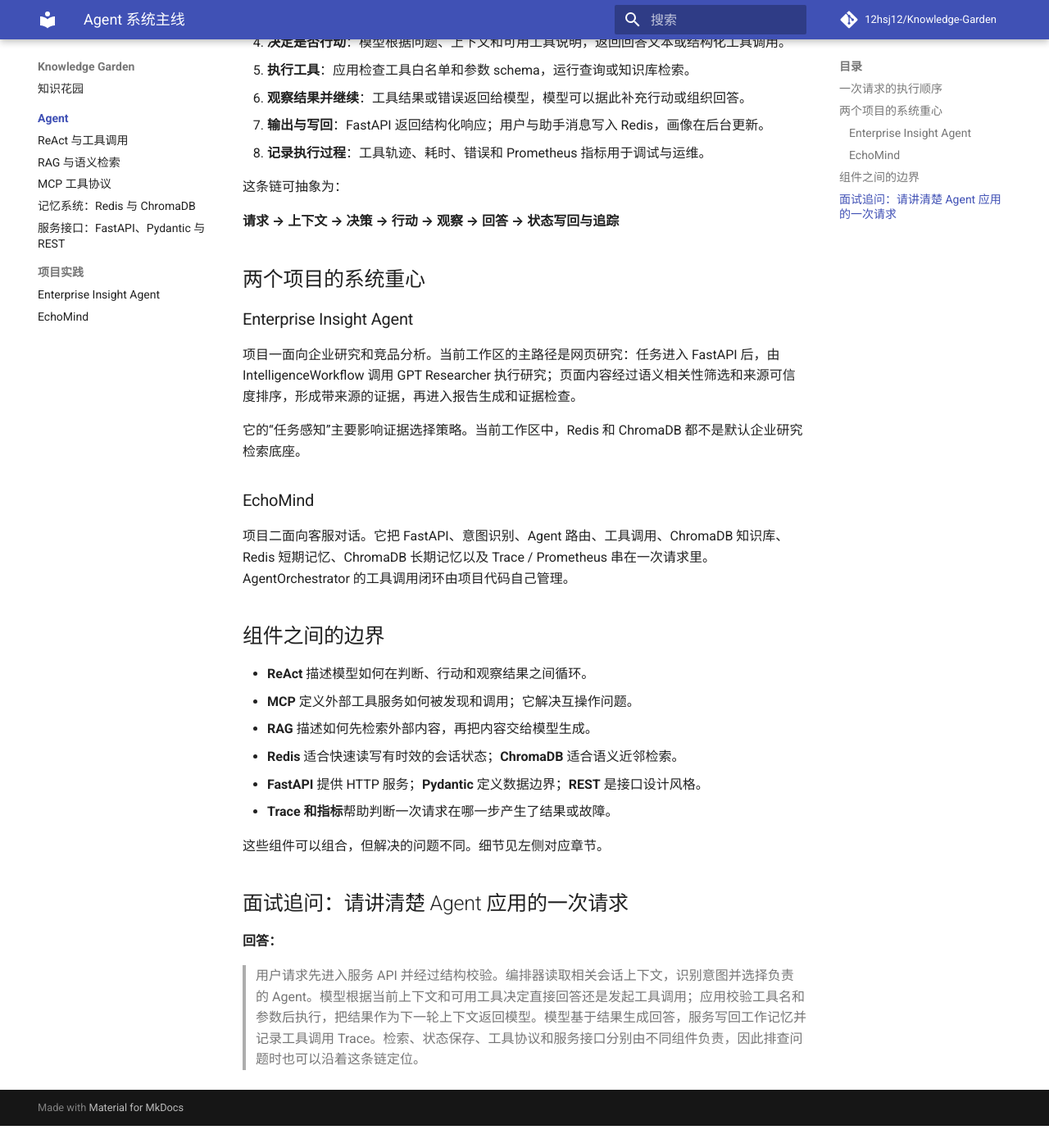
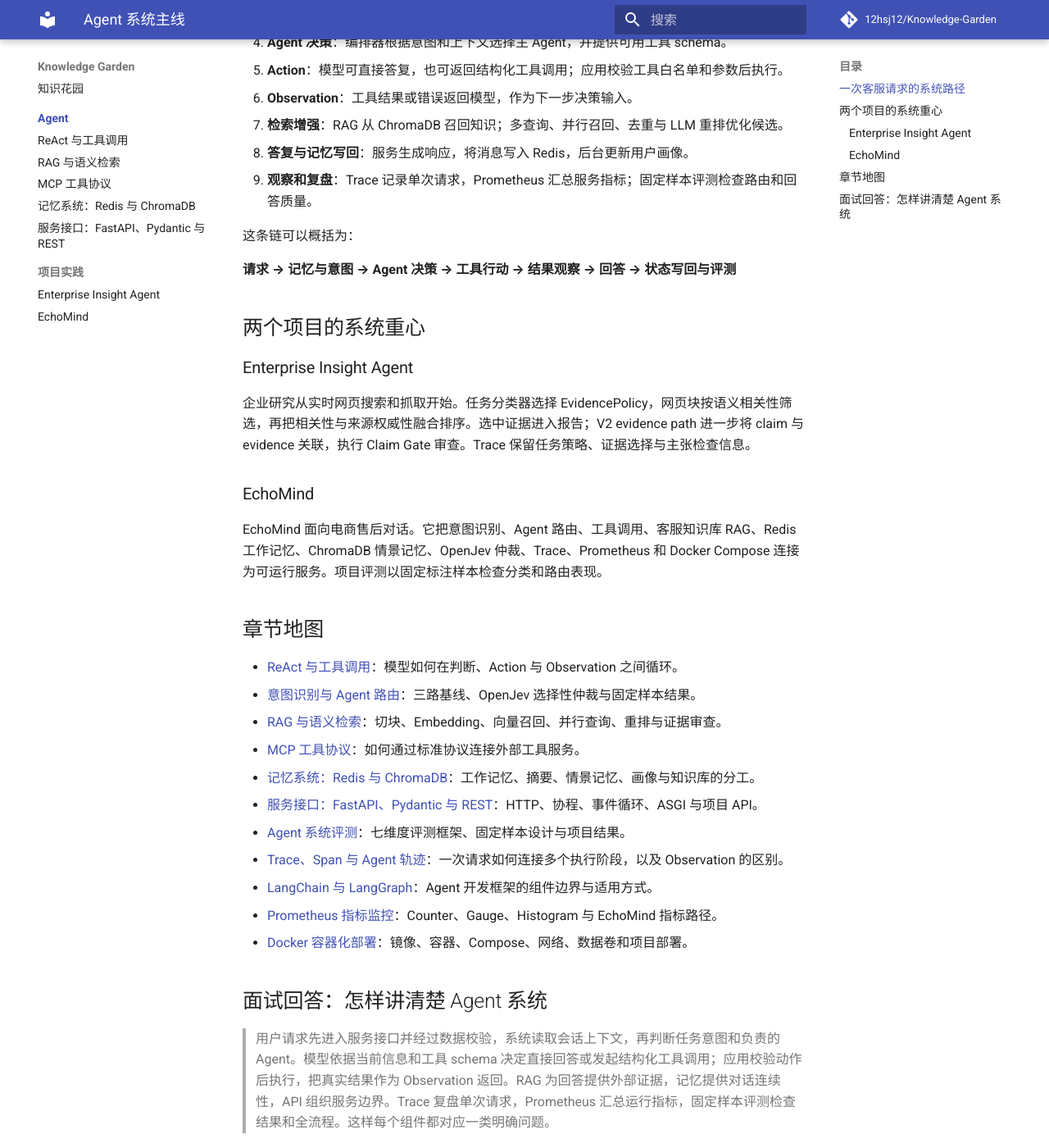
Before and after one commit to 12hsj12/Knowledge-Garden, an MkDocs documentation site: the page built from docs/agent/index.md, in a window 1280 px wide and 1400 px high, scrolled down 476 px. Shown: the whole window at 82% size. Built offline with MkDocs 1.6.1 and Material for MkDocs 9.7.7, drawn with Linux system fonts in a browser that asks for light colours; comment, search, counter and statistics services are not loaded; before the commit the page ends 1849 px from its top, so only the background shows below that; some of the changed text lies outside the part shown.

Commit message:
更新 Agent 主线与章节导航

```diff
--- a/docs/agent/index.md
+++ b/docs/agent/index.md
@@ -1,49 +1,49 @@
 # Agent 系统主线
 
-Agent 应用不是单独一个大模型调用。它把模型、上下文、工具、外部知识、状态管理和服务接口组合成一个可运行的闭环。学习各个组件前，先看一条完整请求如何经过系统。
+Agent 应用不是一次大模型调用。它把请求理解、上下文、工具、外部知识、会话状态、服务接口与运行观测组合成一条可运行、可评测的链路。先从一次请求看整体，再沿不同子章节拆解每个组件。
 
-## 一次请求的执行顺序
+## 一次客服请求的系统路径
 
-以 EchoMind 的客服对话为例：
+以 EchoMind 的售后对话为例：
 
-1. **接收请求**：FastAPI 接收 HTTP 请求，Pydantic 把 JSON 解析成有字段定义的请求模型。
-2. **读取上下文**：系统从 Redis 读取当前会话近期消息和摘要；从 ChromaDB 读取与问题相关的历史记忆和用户画像。
-3. **理解和路由**：意图识别器判断用户要解决的问题，编排器选出主 Agent，必要时加入辅助 Agent。
-4. **决定是否行动**：模型根据问题、上下文和可用工具说明，返回回答文本或结构化工具调用。
-5. **执行工具**：应用检查工具白名单和参数 schema，运行查询或知识库检索。
-6. **观察结果并继续**：工具结果或错误返回给模型，模型可以据此补充行动或组织回答。
-7. **输出与写回**：FastAPI 返回结构化响应；用户与助手消息写入 Redis，画像在后台更新。
-8. **记录执行过程**：工具轨迹、耗时、错误和 Prometheus 指标用于调试与运维。
+1. **HTTP 入口**：FastAPI 接收 JSON，Pydantic 解析请求字段。
+2. **加载上下文**：Redis 读取当前会话近期消息与摘要；ChromaDB 搜索相关历史和用户画像。
+3. **意图识别**：LLM、Embedding、Pattern 提供多路分类信号；OpenJev 可对边界案例选择性仲裁。
+4. **Agent 决策**：编排器根据意图和上下文选择主 Agent，并提供可用工具 schema。
+5. **Action**：模型可直接答复，也可返回结构化工具调用；应用校验工具白名单和参数后执行。
+6. **Observation**：工具结果或错误返回模型，作为下一步决策输入。
+7. **检索增强**：RAG 从 ChromaDB 召回知识；多查询、并行召回、去重与 LLM 重排优化候选。
+8. **答复与记忆写回**：服务生成响应，将消息写入 Redis，后台更新用户画像。
+9. **观察和复盘**：Trace 记录单次请求，Prometheus 汇总服务指标；固定样本评测检查路由和回答质量。
 
-这条链可抽象为：
+这条链可以概括为：
 
-**请求 → 上下文 → 决策 → 行动 → 观察 → 回答 → 状态写回与追踪**
+**请求 → 记忆与意图 → Agent 决策 → 工具行动 → 结果观察 → 回答 → 状态写回与评测**
 
 ## 两个项目的系统重心
 
 ### Enterprise Insight Agent
 
-项目一面向企业研究和竞品分析。当前工作区的主路径是网页研究：任务进入 FastAPI 后，由 IntelligenceWorkflow 调用 GPT Researcher 执行研究；页面内容经过语义相关性筛选和来源可信度排序，形成带来源的证据，再进入报告生成和证据检查。
-
-它的“任务感知”主要影响证据选择策略。当前工作区中，Redis 和 ChromaDB 都不是默认企业研究检索底座。
+企业研究从实时网页搜索和抓取开始。任务分类器选择 EvidencePolicy，网页块按语义相关性筛选，再把相关性与来源权威性融合排序。选中证据进入报告；V2 evidence path 进一步将 claim 与 evidence 关联，执行 Claim Gate 审查。Trace 保留任务策略、证据选择与主张检查信息。
 
 ### EchoMind
 
-项目二面向客服对话。它把 FastAPI、意图识别、Agent 路由、工具调用、ChromaDB 知识库、Redis 短期记忆、ChromaDB 长期记忆以及 Trace / Prometheus 串在一次请求里。AgentOrchestrator 的工具调用闭环由项目代码自己管理。
+EchoMind 面向电商售后对话。它把意图识别、Agent 路由、工具调用、客服知识库 RAG、Redis 工作记忆、ChromaDB 情景记忆、OpenJev 仲裁、Trace、Prometheus 和 Docker Compose 连接为可运行服务。项目评测以固定标注样本检查分类和路由表现。
 
-## 组件之间的边界
+## 章节地图
 
-- **ReAct** 描述模型如何在判断、行动和观察结果之间循环。
-- **MCP** 定义外部工具服务如何被发现和调用；它解决互操作问题。
-- **RAG** 描述如何先检索外部内容，再把内容交给模型生成。
-- **Redis** 适合快速读写有时效的会话状态；**ChromaDB** 适合语义近邻检索。
-- **FastAPI** 提供 HTTP 服务；**Pydantic** 定义数据边界；**REST** 是接口设计风格。
-- **Trace 和指标**帮助判断一次请求在哪一步产生了结果或故障。
+- [ReAct 与工具调用](react.md)：模型如何在判断、Action 与 Observation 之间循环。
+- [意图识别与 Agent 路由](intent-routing.md)：三路基线、OpenJev 选择性仲裁与固定样本结果。
+- [RAG 与语义检索](rag.md)：切块、Embedding、向量召回、并行查询、重排与证据审查。
+- [MCP 工具协议](mcp.md)：如何通过标准协议连接外部工具服务。
+- [记忆系统：Redis 与 ChromaDB](memory.md)：工作记忆、摘要、情景记忆、画像与知识库的分工。
+- [服务接口：FastAPI、Pydantic 与 REST](web-api.md)：HTTP、协程、事件循环、ASGI 与项目 API。
+- [Agent 系统评测](evaluation.md)：七维度评测框架、固定样本设计与项目结果。
+- [Trace、Span 与 Agent 轨迹](trace-observability.md)：一次请求如何连接多个执行阶段，以及 Observation 的区别。
+- [LangChain 与 LangGraph](langchain-langgraph.md)：Agent 开发框架的组件边界与适用方式。
+- [Prometheus 指标监控](prometheus.md)：Counter、Gauge、Histogram 与 EchoMind 指标路径。
+- [Docker 容器化部署](docker.md)：镜像、容器、Compose、网络、数据卷和项目部署。
 
-这些组件可以组合，但解决的问题不同。细节见左侧对应章节。
+## 面试回答：怎样讲清楚 Agent 系统
 
-## 面试追问：请讲清楚 Agent 应用的一次请求
-
-**回答：**
-
-> 用户请求先进入服务 API 并经过结构校验。编排器读取相关会话上下文，识别意图并选择负责的 Agent。模型根据当前上下文和可用工具决定直接回答还是发起工具调用；应用校验工具名和参数后执行，把结果作为下一轮上下文返回模型。模型基于结果生成回答，服务写回工作记忆并记录工具调用 Trace。检索、状态保存、工具协议和服务接口分别由不同组件负责，因此排查问题时也可以沿着这条链定位。
+> 用户请求先进入服务接口并经过数据校验，系统读取会话上下文，再判断任务意图和负责的 Agent。模型依据当前信息和工具 schema 决定直接回答或发起结构化工具调用；应用校验动作后执行，把真实结果作为 Observation 返回。RAG 为回答提供外部证据，记忆提供对话连续性，API 组织服务边界。Trace 复盘单次请求，Prometheus 汇总运行指标，固定样本评测检查结果和全流程。这样每个组件都对应一类明确问题。
```
